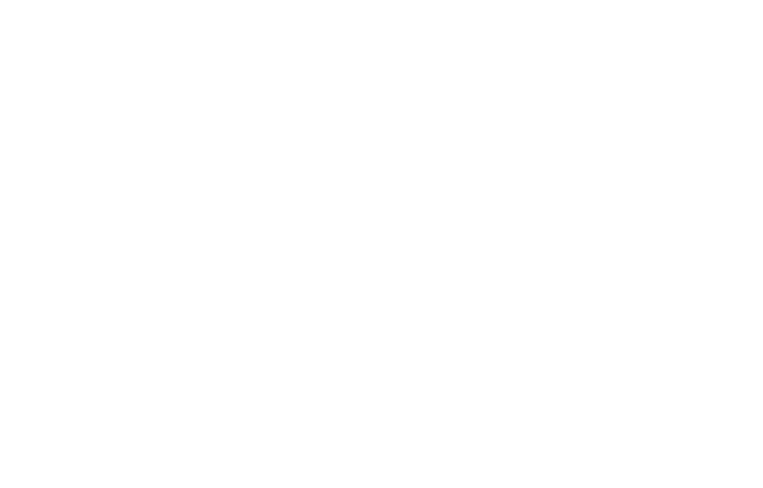
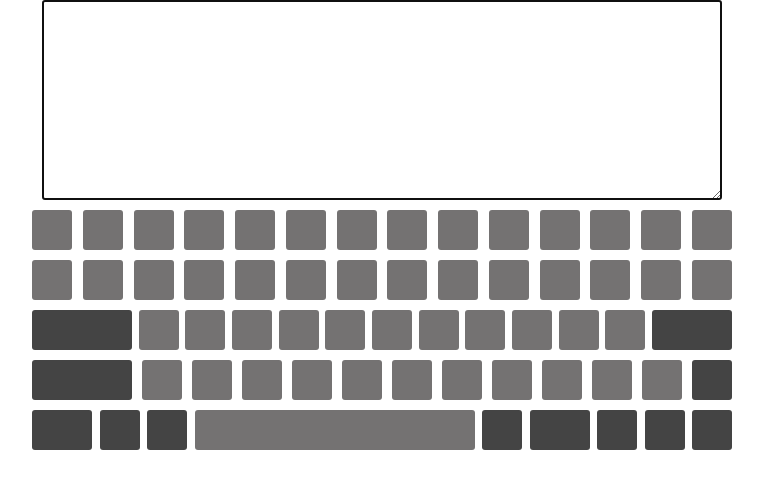
Before and after one commit to burakyauhen/virtual-keyboard, a plain HTML site: page index.html in a window 1280 px wide. Shown: the whole page, without its empty margins (258-1021 px from the left). Drawn offline with Linux system fonts and the light colour scheme.

Commit message:
feat: add keyboard and screen

```diff
--- a/index.html
+++ b/index.html
@@ -1,14 +1,96 @@
 <!DOCTYPE html>
 <html lang="en">
 <head>
-    <meta charset="UTF-8">
+<meta charset="UTF-8">
     <meta http-equiv="X-UA-Compatible" content="IE=edge">
     <meta name="viewport" content="width=device-width, initial-scale=1.0">
     <link rel="stylesheet" href="./styles/index.css">
     <title>Virtual Keyboard</title>
 </head>
-<body>
+<body class="body">
+
+  <!-- <textarea name="area" id="screen" autofocus></textarea>
+  <div class="keyboard"> -->
+
+    <!-- <div class="row">
+      <div class="key key-fun">`<span class="sup">~</span></div>
+      <div class="key">1<span class="sup">!</span></div>
+      <div class="key">2<span class="sup">@</span></div>
+      <div class="key">3<span class="sup">#</span></div>
+      <div class="key">4<span class="sup">$</span></div>
+      <div class="key">5<span class="sup">%</span></div>
+      <div class="key">6<span class="sup">:</span></div>
+      <div class="key">7<span class="sup">?</span></div>
+      <div class="key">8<span class="sup">*</span></div>
+      <div class="key">9<span class="sup">(</span></div>
+      <div class="key">0<span class="sup">)</span></div>
+      <div class="key">-<span class="sup">_</span></div>
+      <div class="key">=<span class="sup">+</span></div>
+      <div class="key key-fun backspace">Backspace</div>
+    </div>
+
+    <div class="row">
+      <div class="key key-fun tab">Tab</div>
+      <div class="key">Q</div>
+      <div class="key">W</div>
+      <div class="key">E</div>
+      <div class="key">R</div>
+      <div class="key">T</div>
+      <div class="key">Y</div>
+      <div class="key">U</div>
+      <div class="key">I</div>
+      <div class="key">O</div>
+      <div class="key">P</div>
+      <div class="key">[</div>
+      <div class="key">]</div>
+      <div class="key">\<span class="sup">/</span></div>
+      <div class="key key-fun del">DEL</div>
+    </div>
+    <div class="row">
+      <div class="key key-fun capslock">Caps Lock</div>
+      <div class="key">A</div>
+      <div class="key">S</div>
+      <div class="key">D</div>
+      <div class="key">F</div>
+      <div class="key">G</div>
+      <div class="key">H</div>
+      <div class="key">J</div>
+      <div class="key">K</div>
+      <div class="key">L</div>
+      <div class="key">;</div>
+      <div class="key">'</div>
+      <div class="key key-fun enter">ENTER</div>
+    </div>
+    <div class="row">
+      <div class="key key-fun shift-left">Shift</div>
+      <div class="key">\</div>
+      <div class="key">Z</div>
+      <div class="key">X</div>
+      <div class="key">C</div>
+      <div class="key">V</div>
+      <div class="key">B</div>
+      <div class="key">N</div>
+      <div class="key">M</div>
+      <div class="key">.</div>
+      <div class="key">,</div>
+      <div class="key">/</div>
+      <div class="key">&#9650</div>
+      <div class="key key-fun shift-right">Shift</div>
+    </div>
+    <div class="row">
+      <div class="key key-fun ctrl">Ctrl</div>
+      <div class="key key-fun">Win</div>
+      <div class="key key-fun">Alt</div>
+      <div class="key space"></div>
+      <div class="key key-fun">Alt</div>
+      <div class="key key-fun ctrl">Ctrl</div>
+      <div class="key key-fun">&#9668</div>
+      <div class="key key-fun">&#9660</div>
+      <div class="key key-fun">&#9658</div>
+    </div>
+  </div> -->
 
 </body>
-<script src="./src/script.js"></script>
+<script src="./src/keys.js"></script>
+<script src="./src/set-keyboard.js"></script>
 </html>
--- a/scss/components/_base.scss
+++ b/scss/components/_base.scss
@@ -6,6 +6,91 @@ html {
     box-sizing: border-box;
 };
 
-body {
+.body {
+    margin: 0 auto;
+
+}
+
+
+
+.keyboard {
+    display: flex;
+    flex-direction: column;
+    width: 70rem;
     margin: 0 auto;
 }
+
+.row {
+    display: flex;
+    width: 100%;
+    justify-content: space-between;
+    // height: 40px;
+    margin-bottom: 10px;
+    // clear: both;
+}
+
+.key {
+    display: flex;
+    justify-content: center;
+    align-items: center;
+    padding-left: 0.2rem;
+    width: 4rem;
+    height: 4rem;
+    cursor: pointer;
+    font-size: 1.8rem;
+    color: #fff;
+    border-radius: 0.3rem;
+    background-color: rgb(116, 114, 114);
+}
+
+.key-fun {
+    background-color: #444444;
+    color:#ddd6d6;
+}
+
+.sup {
+    font-size: 12px;
+    right: 2rem;
+    bottom: 1rem;
+    position: relative;
+}
+// .klaviatura .key:hover{
+//     background: ;
+// }
+
+.backspace,
+.shift-left,
+.capslock {
+    width: 10rem;
+}
+
+.shift-right {
+    width: 4rem;
+}
+
+.tab {
+    width: 6rem;
+}
+
+.ctrl {
+    width: 6rem;
+}
+
+.enter {
+    width: 8rem;
+}
+
+.space {
+    width: 28rem;
+}
+
+#screen{
+    width: 68rem;
+    height: 20rem;
+    margin: 0 auto;
+    display: block;
+    padding: 10px;
+    font-size: 18px;
+    color: #444;
+    margin-bottom: 10px;
+}
--- /dev/null
+++ b/src/keys.js
@@ -0,0 +1,191 @@
+const keys = [
+  [{
+    eng: '`', rus: 'ё', engSup: '~', rusSup: 'Ё', structure: '<div class="key"></div>',
+  },
+  {
+    eng: '1', rus: '1', engSup: '!', rusSup: '!', structure: '<div class="key"></div>',
+  },
+  {
+    eng: '2', rus: '2', engSup: '@', rusSup: '"', structure: '<div class="key"></div>',
+  },
+  {
+    eng: '3', rus: '3', engSup: '#', rusSup: '№', structure: '<div class="key"></div>',
+  },
+  {
+    eng: '4', rus: '4', engSup: '$', rusSup: ';', structure: '<div class="key"></div>',
+  },
+  {
+    eng: '5', rus: '5', engSup: '%', rusSup: '%', structure: '<div class="key"></div>',
+  },
+  {
+    eng: '6', rus: '6', engSup: '^', rusSup: ':', structure: '<div class="key"></div>',
+  },
+  {
+    eng: '7', rus: '7', engSup: '&', rusSup: '?', structure: '<div class="key"></div>',
+  },
+  {
+    eng: '8', rus: '8', engSup: '*', rusSup: '*', structure: '<div class="key"></div>',
+  },
+  {
+    eng: '9', rus: '9', engSup: '(', rusSup: '(', structure: '<div class="key"></div>',
+  },
+  {
+    eng: '0', rus: '0', engSup: ')', rusSup: ')', structure: '<div class="key"></div>',
+  },
+  {
+    eng: '-', rus: '-', engSup: '_', rusSup: '_', structure: '<div class="key"></div>',
+  },
+  {
+    eng: '=', rus: '=', engSup: '+', rusSup: '+', structure: '<div class="key"></div>',
+  },
+  {
+    eng: 'Backspace', rus: 'Backspace', structure: '<div class="key"></div>',
+  }],
+  [{
+    eng: 'Tab', rus: 'Tab', structure: '<div class="key"></div>',
+  },
+  {
+    eng: 'Q', rus: 'Й', structure: '<div class="key"></div>',
+  },
+  {
+    eng: 'W', rus: 'Ц', structure: '<div class="key"></div>',
+  },
+  {
+    eng: 'E', rus: 'У', structure: '<div class="key"></div>',
+  },
+  {
+    eng: 'R', rus: 'К', structure: '<div class="key"></div>',
+  },
+  {
+    eng: 'T', rus: 'Е', structure: '<div class="key"></div>',
+  },
+  {
+    eng: 'Y', rus: 'Н', structure: '<div class="key"></div>',
+  },
+  {
+    eng: 'U', rus: 'Г', structure: '<div class="key"></div>',
+  },
+  {
+    eng: 'I', rus: 'Ш', structure: '<div class="key"></div>',
+  },
+  {
+    eng: 'O', rus: 'Щ', structure: '<div class="key"></div>',
+  },
+  {
+    eng: 'P', rus: 'З', structure: '<div class="key"></div>',
+  },
+  {
+    eng: '[', rus: 'Х', structure: '<div class="key"></div>',
+  },
+  {
+    eng: ']', rus: 'Ъ', structure: '<div class="key"></div>',
+  },
+  {
+    eng: '\\', rus: '\\', engSup: '|', rusSup: '/', structure: '<div class="key"></div>',
+  }],
+  [{
+    eng: 'Caps Lock', rus: 'Caps Lock', structure: '<div class="key key-fun capslock"></div>',
+  },
+  {
+    eng: 'A', rus: 'Ф', structure: '<div class="key"></div>',
+  },
+  {
+    eng: 'S', rus: 'Ы', structure: '<div class="key"></div>',
+  },
+  {
+    eng: 'D', rus: 'В', structure: '<div class="key"></div>',
+  },
+  {
+    eng: 'F', rus: 'А', structure: '<div class="key"></div>',
+  },
+  {
+    eng: 'G', rus: 'П', structure: '<div class="key"></div>',
+  },
+  {
+    eng: 'H', rus: 'Р', structure: '<div class="key"></div>',
+  },
+  {
+    eng: 'J', rus: 'О', structure: '<div class="key"></div>',
+  },
+  {
+    eng: 'K', rus: 'Л', structure: '<div class="key"></div>',
+  },
+  {
+    eng: 'L', rus: 'Д', structure: '<div class="key"></div>',
+  },
+  {
+    eng: ';', rus: 'Ж', structure: '<div class="key"></div>',
+  },
+  {
+    eng: '\'', rus: 'Э', structure: '<div class="key"></div>',
+  },
+  {
+    eng: 'ENTER', rus: 'ENTER', structure: '<div class="key key-fun enter"></div>',
+  }],
+  [{
+    eng: 'Shift', rus: 'Shift', structure: '<div class="key key-fun shift-left"></div>',
+  },
+  {
+    eng: 'Z', rus: 'Я', structure: '<div class="key"></div>',
+  },
+  {
+    eng: 'X', rus: 'Ч', structure: '<div class="key"></div>',
+  },
+  {
+    eng: 'C', rus: 'С', structure: '<div class="key"></div>',
+  },
+  {
+    eng: 'V', rus: 'М', structure: '<div class="key"></div>',
+  },
+  {
+    eng: 'B', rus: 'И', structure: '<div class="key"></div>',
+  },
+  {
+    eng: 'N', rus: 'Т', structure: '<div class="key"></div>',
+  },
+  {
+    eng: 'M', rus: 'Ь', structure: '<div class="key"></div>',
+  },
+  {
+    eng: '.', rus: 'Б', structure: '<div class="key"></div>',
+  },
+  {
+    eng: ',', rus: 'Ю', structure: '<div class="key"></div>',
+  },
+  {
+    eng: '/', rus: '.', structure: '<div class="key"></div>',
+  },
+  {
+    eng: '&#9650', rus: '&#9650', structure: '<div class="key"></div>',
+  },
+  {
+    eng: 'Shift', rus: 'Shift', structure: '<div class="key key-fun shift-right"></div>',
+  }],
+  [{
+    eng: 'Ctrl', rus: 'Ctrl', structure: '<div class="key key-fun ctrl"></div>',
+  },
+  {
+    eng: 'Win', rus: 'Win', structure: '<div class="key key-fun"></div>',
+  },
+  {
+    eng: 'Alt', rus: 'Alt', structure: '<div class="key key-fun"></div>',
+  },
+  {
+    eng: '', rus: '', structure: '<div class="key space"></div>',
+  },
+  {
+    eng: 'Alt', rus: 'Alt', structure: '<div class="key key-fun"></div>',
+  },
+  {
+    eng: 'Ctrl', rus: 'Ctrl', structure: '<div class="key key-fun ctrl"></div>',
+  },
+  {
+    eng: '&#9668', rus: '&#9668', structure: '<div class="key key-fun"></div>',
+  },
+  {
+    eng: '&#9660', rus: '&#9660', structure: '<div class="key key-fun"></div>',
+  },
+  {
+    eng: '&#9658', rus: '&#9658', structure: '<div class="key key-fun"></div>',
+  }],
+];
--- a/src/script.js
+++ /dev/null
@@ -1,2 +0,0 @@
-const b = 'initial';
-console.log(b);
--- /dev/null
+++ b/src/set-keyboard.js
@@ -0,0 +1,14 @@
+// let language = 'eng';
+const body = document.querySelector('.body');
+
+body.insertAdjacentHTML('afterbegin', '<textarea name="area" id="screen" autofocus></textarea><div class="keyboard"></div');
+const keyboard = document.querySelector('.keyboard');
+
+for (let arr = 0; arr < keys.length; arr += 1) {
+  alert(keyboard.innerHTML);
+  keyboard.insertAdjacentHTML('beforeend', '<div class="row"></div>');
+  const row = keyboard.lastElementChild;
+  for (let el = 0; el < keys[arr].length; el += 1) {
+    row.insertAdjacentHTML('beforeend', keys[arr][el].structure);
+  }
+}
```
Also changed, not shown: styles/index.css, 1 other file.
